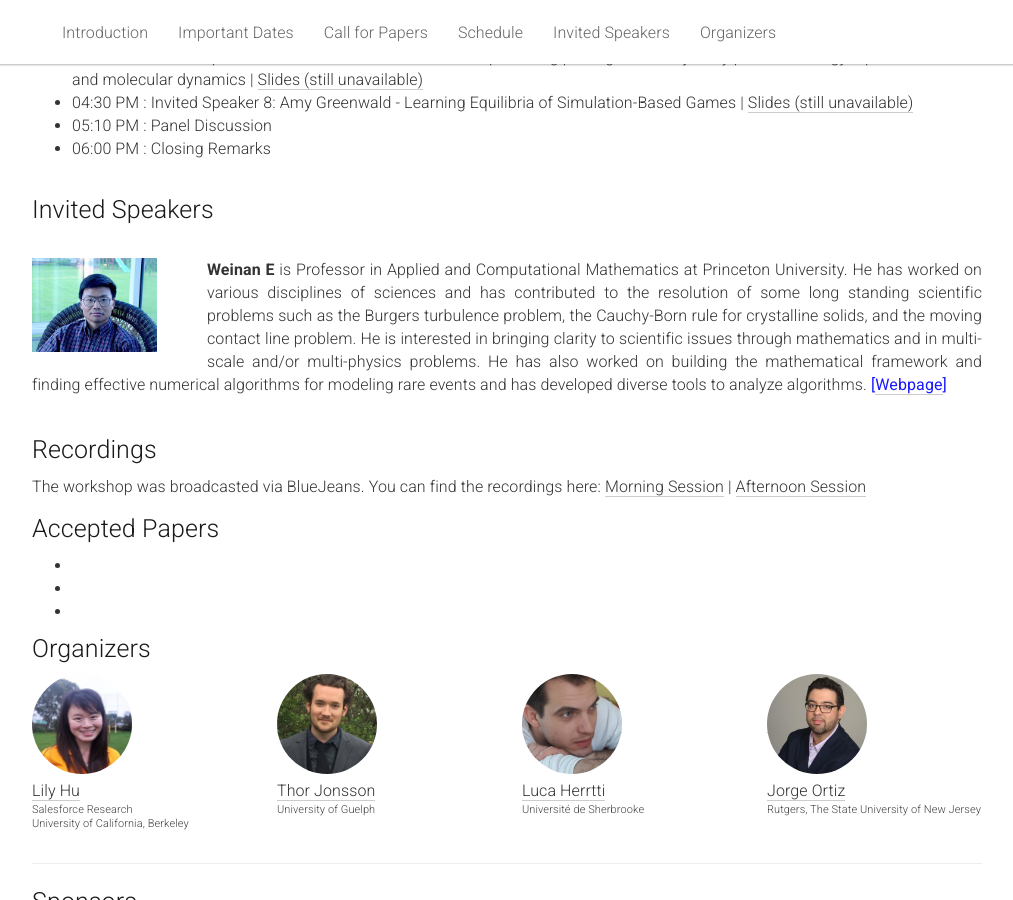
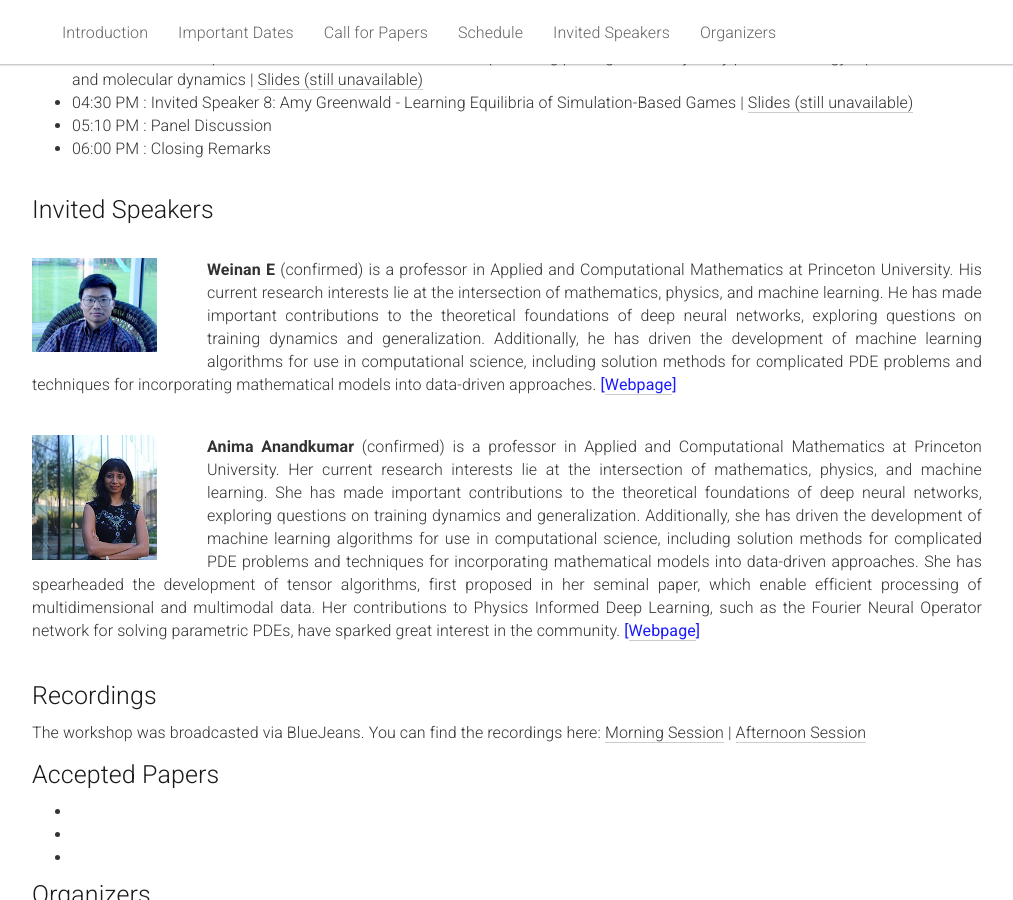
Before and after one commit to dl-de/dl-de.github.io, a Jekyll site: the page built from _pages/home.md, in a window 1280 px wide and 900 px high, scrolled down 2371 px. Shown: the whole window, without its empty margins (133-1146 px from the left). Built offline with Jekyll 4.4.1, drawn with Linux system fonts in a browser that asks for light colours.

Commit message:
minor changes

```diff
--- a/_pages/home.md
+++ b/_pages/home.md
@@ -221,9 +221,17 @@ We expect to publish around 40 articles, out of 80 submissions, and 200 attendee
   <div class="col-md-12">
     <img class="speaker-pic" style="float:left;margin-right:50px;" src="{{ "/static/img/people/weinane.jpg" | prepend:site.baseurl }}">
     <p><b>Weinan E</b>
-    is Professor in Applied and Computational Mathematics at Princeton University.
-    He has worked on various disciplines of sciences and has contributed to the resolution of some long standing scientific problems such as the Burgers turbulence problem, the Cauchy-Born rule for crystalline solids, and the moving contact line problem. He is interested in bringing clarity to scientific issues through mathematics and in multi-scale and/or multi-physics problems. He has also worked on building the mathematical framework and finding effective numerical algorithms for modeling rare events and has developed diverse tools to analyze algorithms.
+    (confirmed) is a professor in Applied and Computational Mathematics at Princeton University. His current research interests lie at the intersection of mathematics, physics, and machine learning. He has made important contributions to the theoretical foundations of deep neural networks, exploring questions on training dynamics and generalization. Additionally, he has driven the development of machine learning algorithms for use in computational science, including solution methods for complicated PDE problems and techniques for incorporating mathematical models into data-driven approaches.
     <span style="color:#1a1aff;font-weight:400;">[<a href="https://web.math.princeton.edu/~weinan/">Webpage</a>]</span></p>
+  </div>
+</div><br>
+
+<div class="row">
+  <div class="col-md-12">
+    <img class="speaker-pic" style="float:left;margin-right:50px;" src="{{ "/static/img/people/animaanandkumar.jpg" | prepend:site.baseurl }}">
+    <p><b>Anima Anandkumar</b>
+    (confirmed) is a professor in Applied and Computational Mathematics at Princeton University. Her current research interests lie at the intersection of mathematics, physics, and machine learning. She has made important contributions to the theoretical foundations of deep neural networks, exploring questions on training dynamics and generalization. Additionally, she has driven the development of machine learning algorithms for use in computational science, including solution methods for complicated PDE problems and techniques for incorporating mathematical models into data-driven approaches. She has spearheaded the development of tensor algorithms, first proposed in her seminal paper, which enable efficient processing of multidimensional and multimodal data. Her contributions to Physics Informed Deep Learning, such as the Fourier Neural Operator network for solving parametric PDEs, have sparked great interest in the community.
+    <span style="color:#1a1aff;font-weight:400;">[<a href="http://tensorlab.cms.caltech.edu/users/anima/">Webpage</a>]</span></p>
   </div>
 </div><br>
 
```
